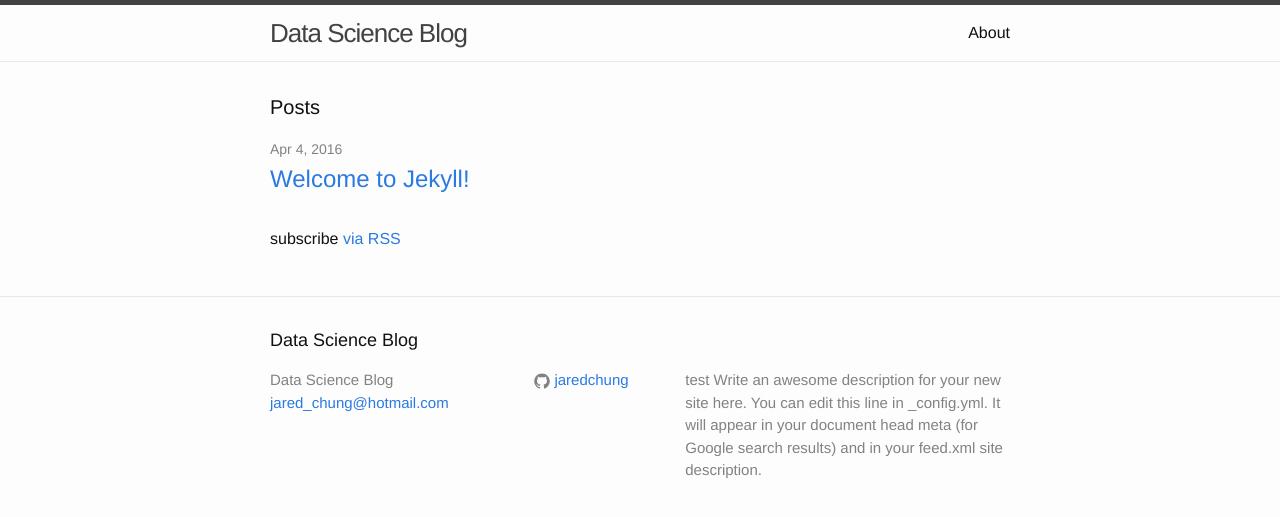
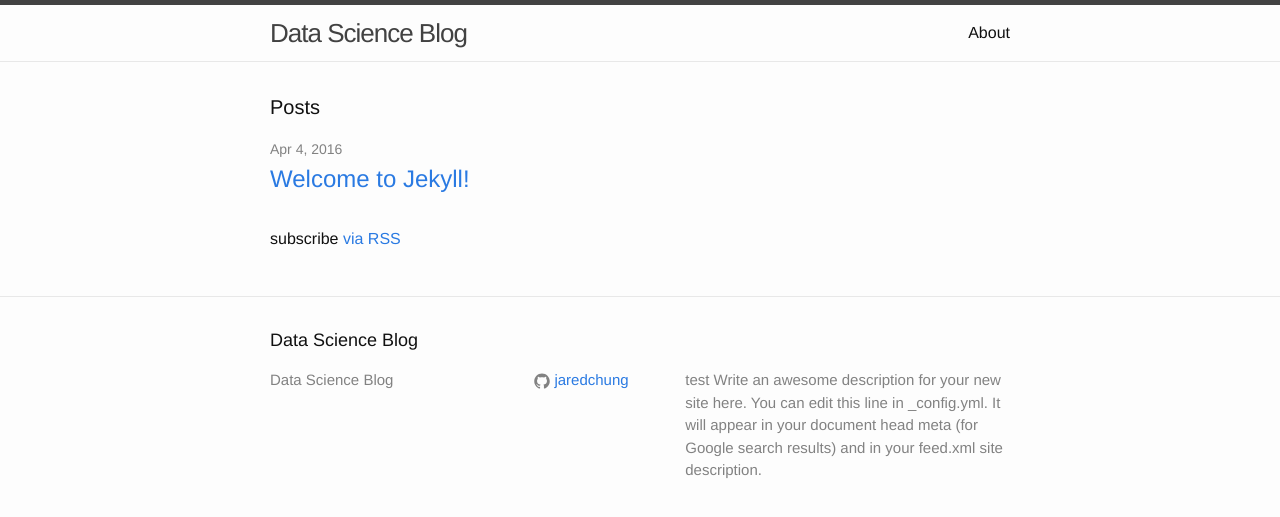
Before and after one commit to JaredChung/JaredChung.github.io, a Jekyll site: the page built from index.html, in a window 1280 px wide. Shown: the top 517 px of the page. Built offline with Jekyll 4.4.1, drawn with Linux system fonts in a browser that asks for light colours; part of the change alters nothing that is shown.

Commit message:
Update _config.yml

```diff
--- a/_config.yml
+++ b/_config.yml
@@ -7,7 +7,7 @@
 
 # Site settings
 title: Data Science Blog
-email: jared_chung@hotmail.com
+#email: jared_chung@hotmail.com
 description: > # this means to ignore newlines until "baseurl:"
   test Write an awesome description for your new site here. You can edit this
   line in _config.yml. It will appear in your document head meta (for
```
